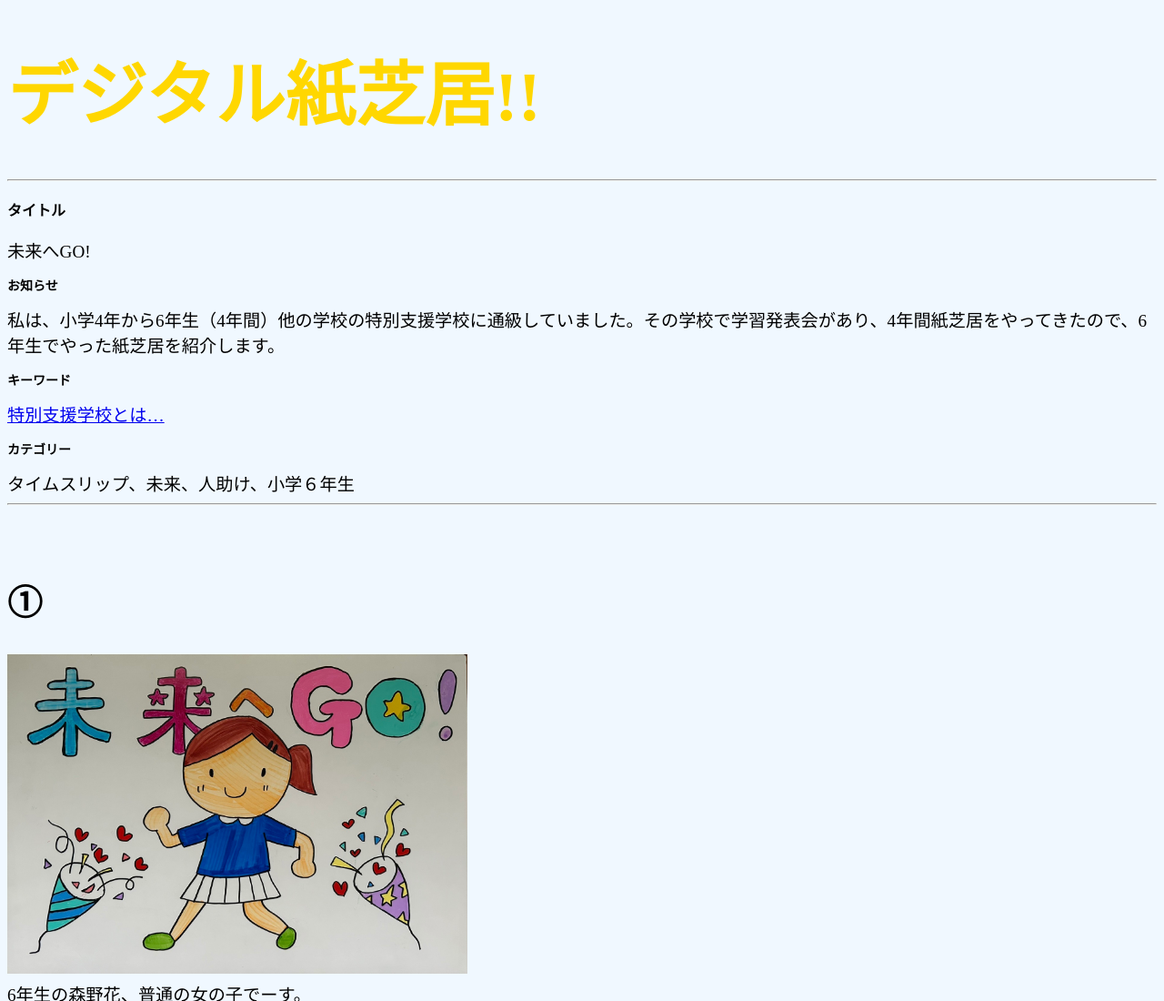
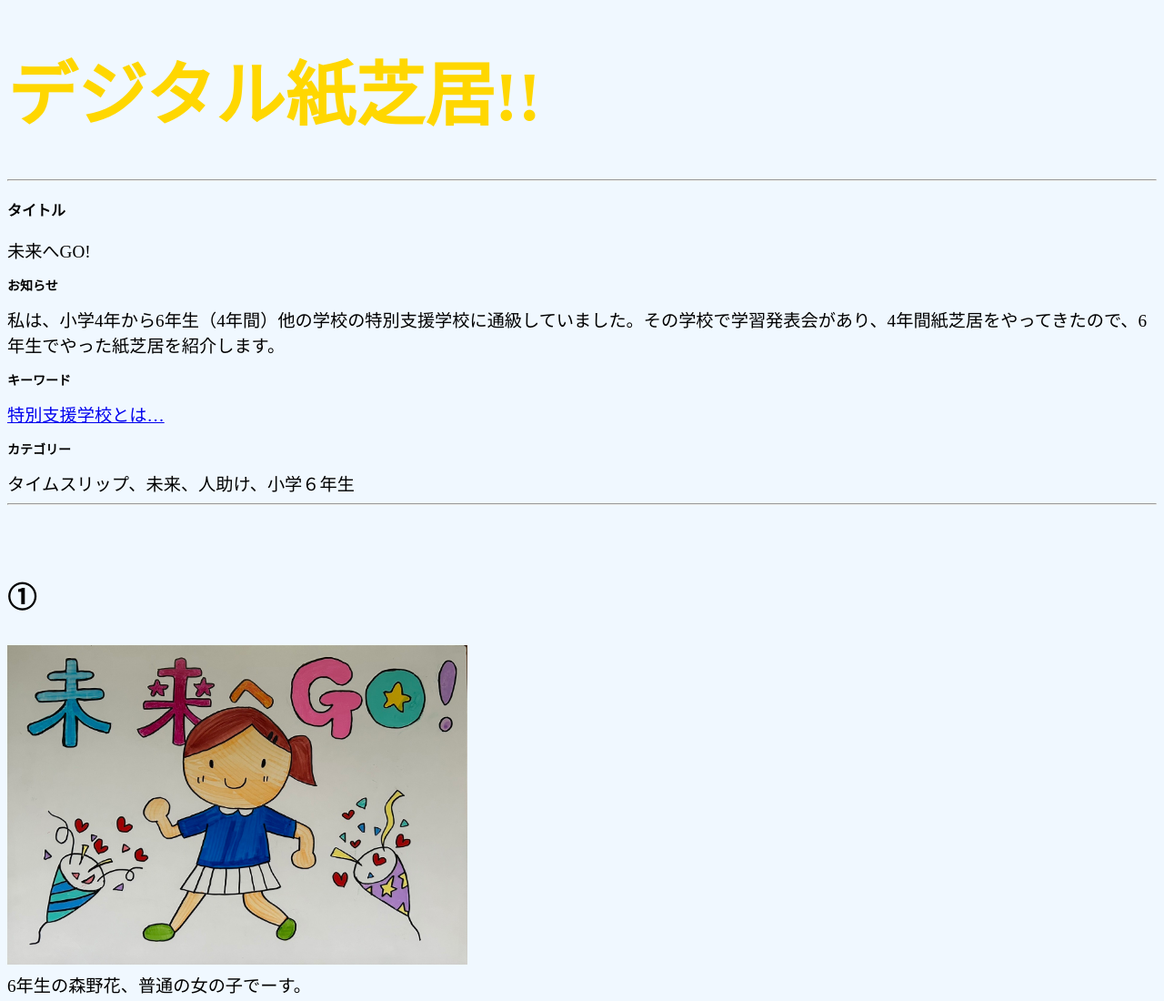
Before and after one commit to BigBard12/BigBard13.github.io, a plain HTML site: page index.html in a window 1280 px wide. Shown: the top 1100 px of the page at 91% size. Drawn offline with Linux system fonts and the light colour scheme.

Commit message:
Update index.html

```diff
--- a/index.html
+++ b/index.html
@@ -56,7 +56,7 @@
 <br>
 
 <font size="6">
-<p><big><b>①</b></big></p>
+<p><b>①</b></p>
 </font>
 
 <img src="original-C3058EDD-DF01-406B-AEBB-6F11D880A353.jpeg"alt="台紙"width="40%">
```
